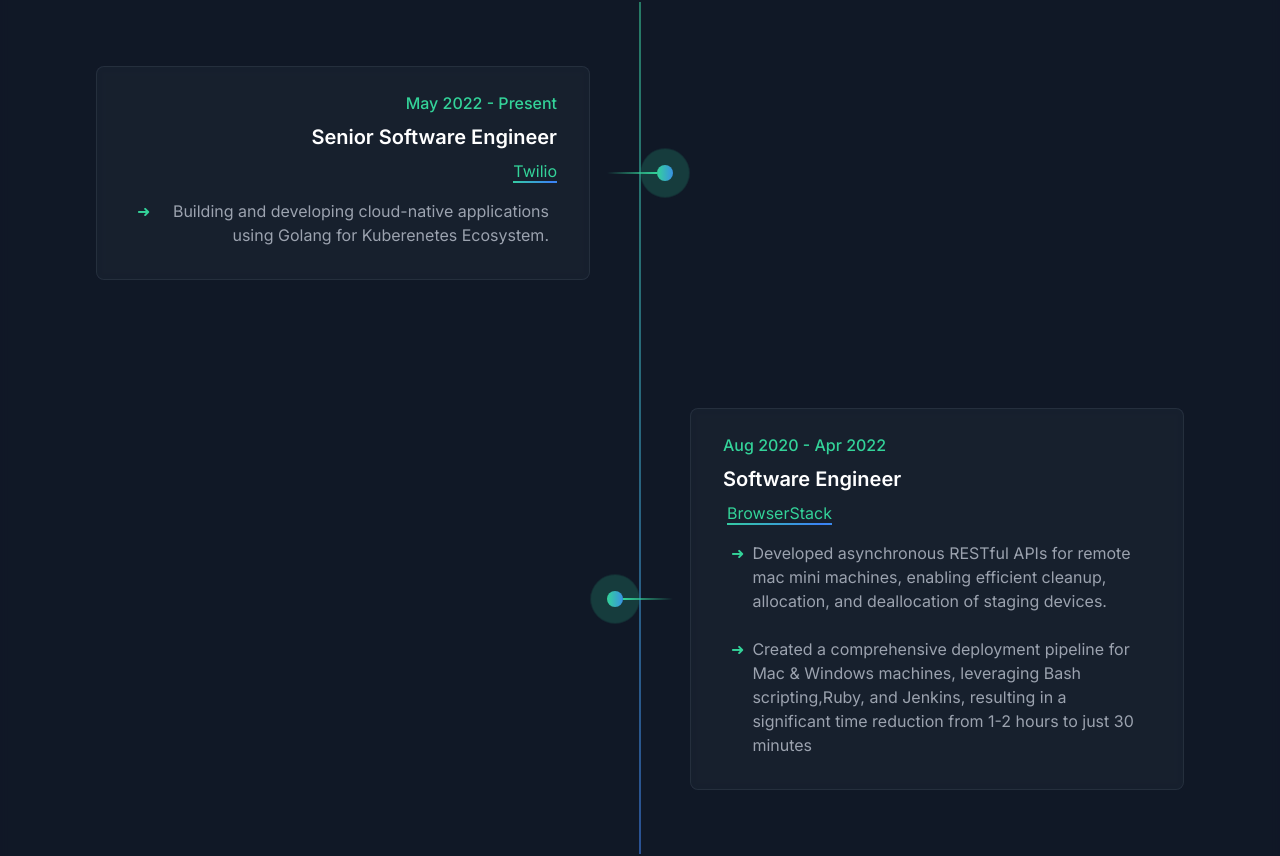
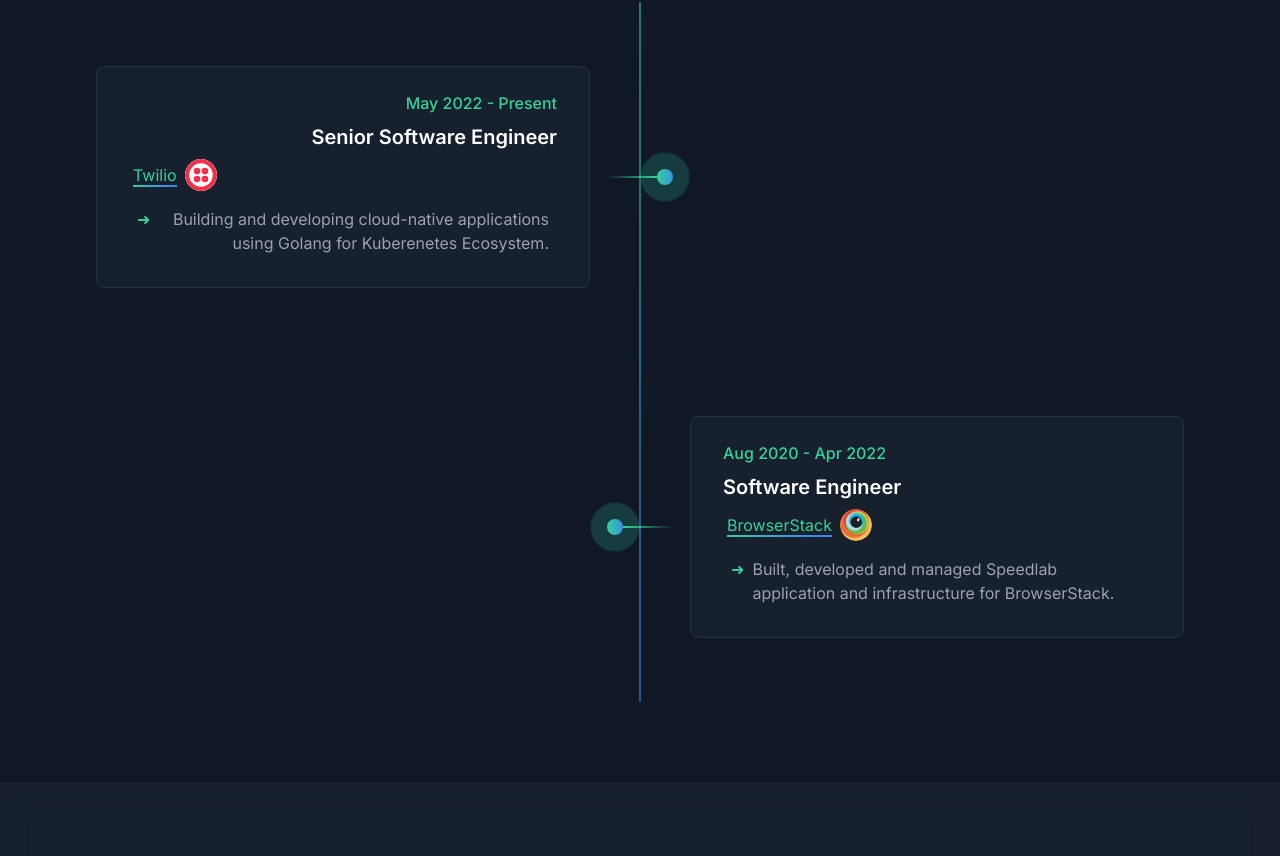
Before and after one commit to lakhanjindam/portfolio-website, a React (Vite) app: page / in a window 1280 px wide. Shown: the part 1018-1874 px from the top of the page. Built offline with nearby package versions, Linux system fonts and the light colour scheme.

Commit message:
refactor: add company logos and refine certificate card

```diff
--- a/src/components/certifications/certificateCard.tsx
+++ b/src/components/certifications/certificateCard.tsx
@@ -24,7 +24,7 @@ export function CertificateCard({ id, title, organization, date, description, ic
       <div className="aspect-[2/3] relative overflow-hidden">
         <div className="absolute inset-0 bg-gradient-to-t from-gray-900 via-gray-900/40 to-gray-900/0" />
         <div className="absolute inset-0 bg-gradient-to-r from-purple-500/10 via-emerald-500/80 to-blue-500/20 opacity-0 group-hover:opacity-60 transition-opacity duration-500 ease-in-out" />
-        <div className="absolute inset-0 bg-white opacity-40 animate-shine group-hover:animate-none" />
+        <div className="absolute inset-0 bg-white animate-shine opacity-40 group-hover:opacity-0 transition-opacity duration-500 ease-in-out" />
         <div className="logo-container absolute inset-0 flex items-center justify-center transition-all duration-500 ease-in-out group-hover:opacity-0 group-hover:scale-0">
           {id.includes('k8s') && <SiKubernetes size={100} color={iconColor}/>}
           {id.includes('aws') && <FaAws size={100} color={iconColor}/>}
@@ -34,7 +34,7 @@ export function CertificateCard({ id, title, organization, date, description, ic
       </div>
       <CardContent className="absolute inset-0 p-6 flex flex-col justify-between text-white">
         <div className="transform group-hover:translate-y-0 transition-all duration-500 ease-in-out">
-          <h3 className="text-2xl font-bold mb-2 transform translate-y-8 group-hover:translate-y-0 transition-transform duration-500 ease-in-out bg-clip-text text-transparent bg-gradient-to-r from-emerald-500 to-blue-500 group-hover:text-white">{title}</h3>
+          <h3 className="text-2xl font-bold mb-2 transform translate-y-8 group-hover:translate-y-0 transition-transform duration-500 ease-in-out bg-clip-text text-transparent bg-gradient-to-r from-emerald-500 to-blue-600">{title}</h3>
           <div className="opacity-0 group-hover:opacity-100 transition-all duration-500 ease-in-out delay-100 transform translate-y-4 group-hover:translate-y-0">
             <p className="text-md mb-4 text-gray-300">{organization}</p>
             <div className="flex items-center space-x-2 mb-4 text-gray-300">
--- a/src/components/timeline/Timeline.tsx
+++ b/src/components/timeline/Timeline.tsx
@@ -52,6 +52,7 @@ const Timeline: React.FC = () => {
                 index={index}
                 progress={scrollYProgress}
                 total={experiences.length}
+                logo={experience.logo}
               />
             ))}
           </div>
--- a/src/components/timeline/TimelineItem.tsx
+++ b/src/components/timeline/TimelineItem.tsx
@@ -3,6 +3,8 @@ import { motion, MotionValue, useTransform } from 'framer-motion';
 import TimelineDot from './TimelineDot';
 import { cn } from '../../utils/cn';
 import HighlightedText from '../HighlightedText';
+import { TwilioLogo } from './twilioLogo';
+import { BrowserStackLogo } from './browserstackLogo';
 
 interface TimelineItemProps {
   duration: string;
@@ -12,6 +14,7 @@ interface TimelineItemProps {
   index: number;
   progress: MotionValue<number>;
   total: number;
+  logo?: string;
 }
 
 const TimelineItem: React.FC<TimelineItemProps> = ({
@@ -21,7 +24,8 @@ const TimelineItem: React.FC<TimelineItemProps> = ({
   description,
   index,
   progress,
-  total
+  total,
+  logo
 }) => {
   const isEven = index % 2 === 0;
 
@@ -60,7 +64,19 @@ const TimelineItem: React.FC<TimelineItemProps> = ({
         >
           <span className="text-emerald-400 font-medium block text-sm sm:text-base">{duration}</span>
           <h3 className="text-lg sm:text-xl font-bold text-white">{title}</h3>
-          <HighlightedText text={company} />
+          <div className="flex items-center gap-2">
+            <HighlightedText text={company} />
+            {logo?.includes('twilio') && (
+              <div className="overflow-hidden rounded-full w-8 h-8">
+                <TwilioLogo className="w-8 h-8" />
+              </div>
+            )}
+            {logo?.includes('browserstack') && (
+              <div className="overflow-hidden rounded-full w-8 h-8">
+                <BrowserStackLogo className="w-8 h-8" />
+              </div>
+            )}
+          </div>
           <ul className="text-gray-400 text-sm sm:text-base space-y-2">
             {description.split('\n').map((line, idx) => (
               <li key={idx} className="flex items-start gap-2 p-2 hover:bg-gray-800 transition-colors">
--- /dev/null
+++ b/src/components/timeline/browserstackLogo.tsx
@@ -0,0 +1,40 @@
+interface BrowserStackLogoProps {
+  width?: number | string
+  height?: number | string
+  className?: string
+}
+
+export function BrowserStackLogo({ width = 800, height = 800, className = '' }: BrowserStackLogoProps) {
+  return (
+    <svg
+      width={width}
+      height={height}
+      viewBox="0 0 256 256"
+      version="1.1"
+      xmlns="http://www.w3.org/2000/svg"
+      xmlnsXlink="http://www.w3.org/1999/xlink"
+      preserveAspectRatio="xMidYMid"
+      className={className}
+    >
+      <defs>
+        <radialGradient cx="50.1407407%" cy="50.0030864%" fx="50.1407407%" fy="50.0030864%" r="50.1188272%" id="radialGradient-1">
+          <stop stopColor="#797979" offset="0%"></stop>
+          <stop stopColor="#4C4C4C" offset="100%"></stop>
+        </radialGradient>
+      </defs>
+      <g>
+        <circle fill="#F5BB60" cx="127.949264" cy="128.603432" r="127.396568"></circle>
+        <circle fill="#E86F32" cx="114.960894" cy="115.615062" r="114.684546"></circle>
+        <circle fill="#E53D42" cx="130.160051" cy="100.415906" r="99.485389"></circle>
+        <circle fill="#BFD141" cx="138.174151" cy="108.430006" r="91.4712882"></circle>
+        <circle fill="#6DB64C" cx="131.541792" cy="115.062366" r="84.8389289"></circle>
+        <circle fill="#AFDBE7" cx="118.000725" cy="101.797647" r="71.2978621"></circle>
+        <circle fill="#57BADF" cx="129.607354" cy="89.91467" r="59.6912334"></circle>
+        <circle fill="#02B2D6" cx="137.068758" cy="97.3760742" r="52.5061775"></circle>
+        <circle fill="url(#radialGradient-1)" cx="129.331006" cy="104.837478" r="44.768425"></circle>
+        <circle fill="#231F20" cx="129.331006" cy="104.837478" r="44.768425"></circle>
+        <path d="M141.088096,98.9711966 C145.526792,100.962869 151.64783,96.9551361 154.759818,90.0196748 C157.871806,83.0842136 156.796297,75.847342 152.357602,73.8556697 C147.918907,71.8639974 141.797868,75.8717302 138.68588,82.8071914 C135.573892,89.7426526 136.649401,96.9795243 141.088096,98.9711966 L141.088096,98.9711966 Z" fill="#FFFFFF"></path>
+      </g>
+    </svg>
+  )
+}
--- /dev/null
+++ b/src/components/timeline/twilioLogo.tsx
@@ -0,0 +1,29 @@
+export function TwilioLogo({ className = '', width = 512, height = 512 }) {
+  return (
+    <svg
+      xmlns="http://www.w3.org/2000/svg"
+      xmlnsXlink="http://www.w3.org/1999/xlink"
+      aria-label="Twilio"
+      role="img"
+      viewBox="0 0 512 512"
+      width={width}
+      height={height}
+      className={className}
+    >
+      <rect
+        width="512"
+        height="512"
+        rx="15%"
+        fill="#ffffff"
+      />
+      <g fill="#f22f46">
+        <circle cx="256" cy="256" r="256" />
+        <circle cx="256" cy="256" fill="#ffffff" r="188" />
+        <circle cx="193" cy="193" r="53" id="c" />
+        <use xlinkHref="#c" x="126" />
+        <use xlinkHref="#c" y="126" />
+        <use xlinkHref="#c" x="126" y="126" />
+      </g>
+    </svg>
+  )
+}
--- a/src/data.ts
+++ b/src/data.ts
@@ -19,6 +19,7 @@ interface Experience {
     company: string;
     duration: string;
     description: string;
+    logo: string;
 }
 
 // Interfaces for projects
@@ -49,13 +50,14 @@ const experiences: Experience[] = [
         title: 'Senior Software Engineer',
         company: 'Twilio',
         description: `Building and developing cloud-native applications using Golang for Kuberenetes Ecosystem.`,
+        logo: '../../img/twilio.svg'
       },
       {
         duration: 'Aug 2020 - Apr 2022',
         title: 'Software Engineer',
         company: 'BrowserStack',
-        description: `Developed asynchronous RESTful APIs for remote mac mini machines, enabling efficient cleanup, allocation, and deallocation of staging devices.
-                      Created a comprehensive deployment pipeline for Mac & Windows machines, leveraging Bash scripting,Ruby, and Jenkins, resulting in a significant time reduction from 1-2 hours to just 30 minutes`,
+        description: `Built, developed and managed Speedlab application and infrastructure for BrowserStack.`,
+        logo: '../../img/browserstack.svg'
       },
 ];
 
--- a/src/index.css
+++ b/src/index.css
@@ -104,7 +104,7 @@ body {
 /* Shine Animation */
 @layer utilities {
   .animate-shine {
-    -webkit-mask-image: linear-gradient(-60deg, rgba(0,0,0,0) 30%, #000 50%, rgba(0,0,0,0) 70%);
+    -webkit-mask-image: linear-gradient(-60deg, rgba(0,0,0,0) 40%, #000 50%, rgba(0,0,0,0) 60%);
     -webkit-mask-size: 200%;
     animation: shine 10s cubic-bezier(0.4, 0, 0.2, 1) infinite;
   }
```
